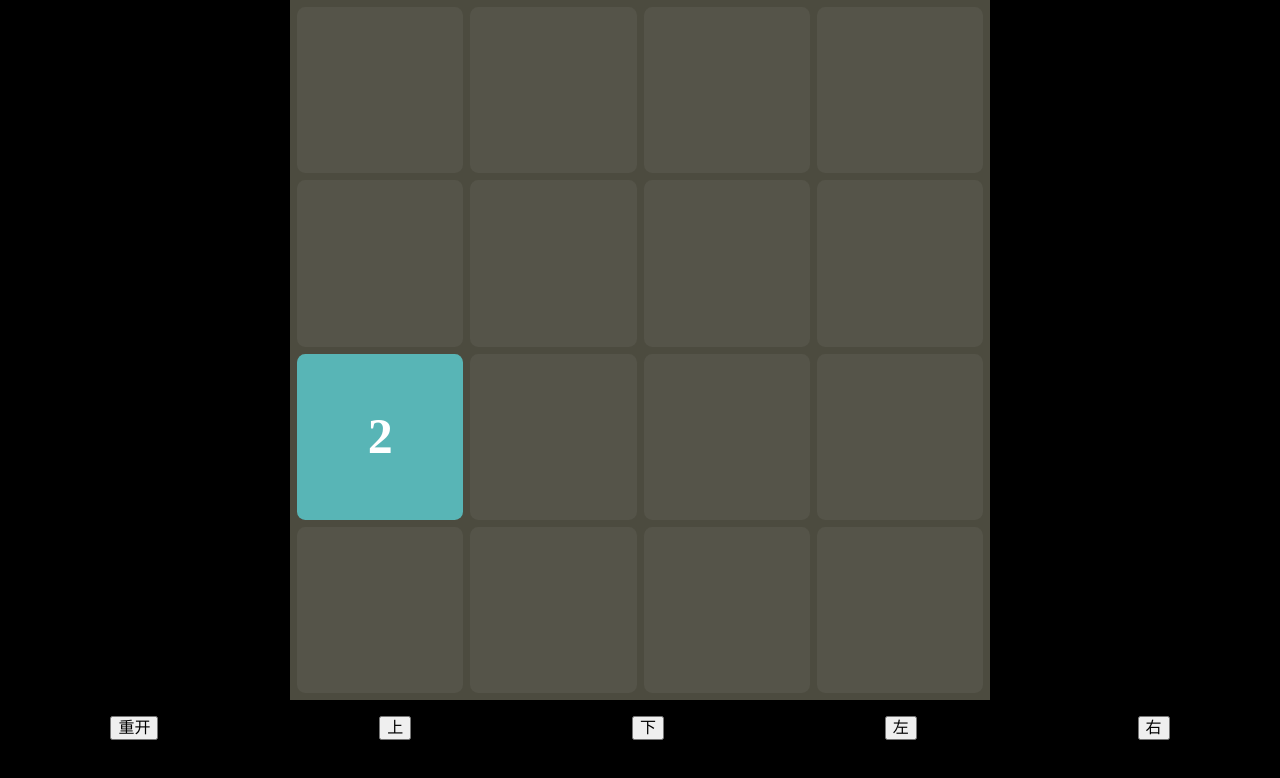
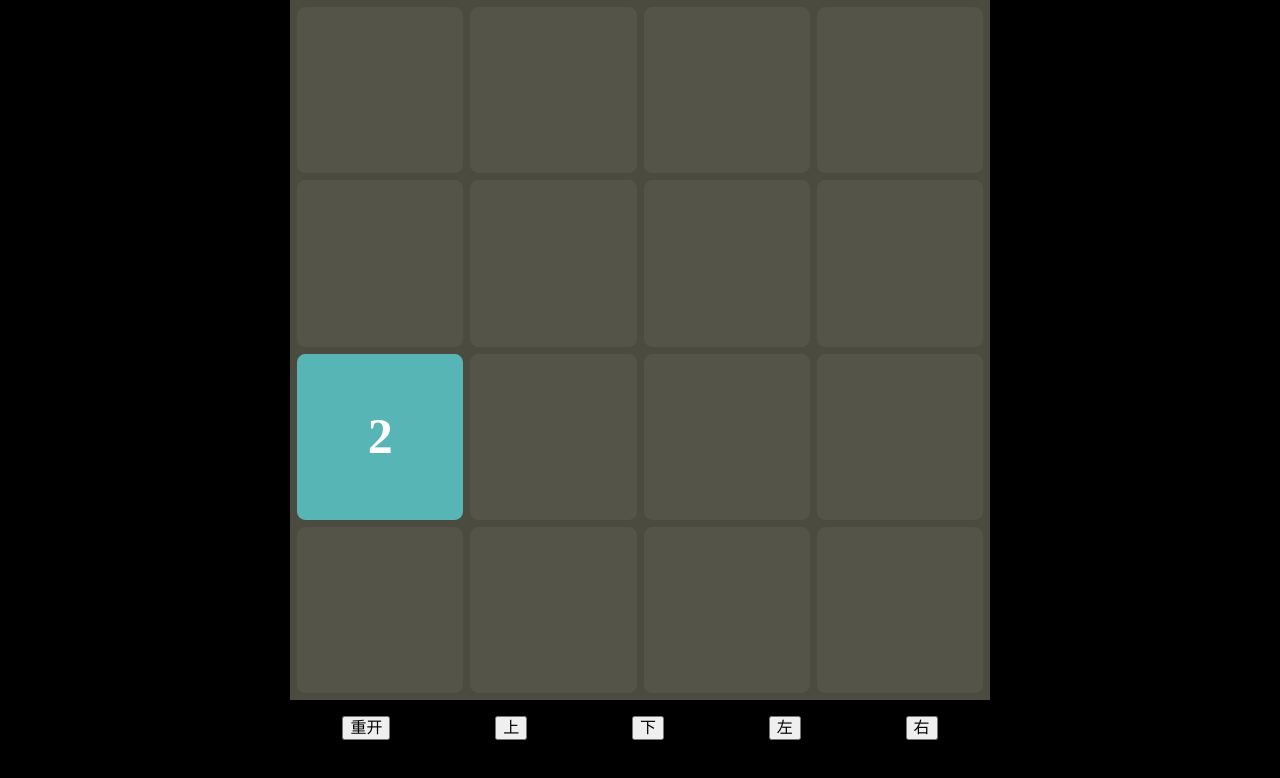
Before and after one commit to liumin1128/h5game, a website built with Vite: page 2048/index.html in a window 1280 px wide. Built offline with nearby package versions, Linux system fonts and the light colour scheme.

Commit message:
feat: 更新2048 2

```diff
--- a/2048/index.css
+++ b/2048/index.css
@@ -18,6 +18,9 @@ body {
 }
 
 .btns {
+  width: 100%;
+  max-width: 700px;
+  margin: auto;
   margin-top: 16px;
   display:flex;
   justify-content: space-around;
```
